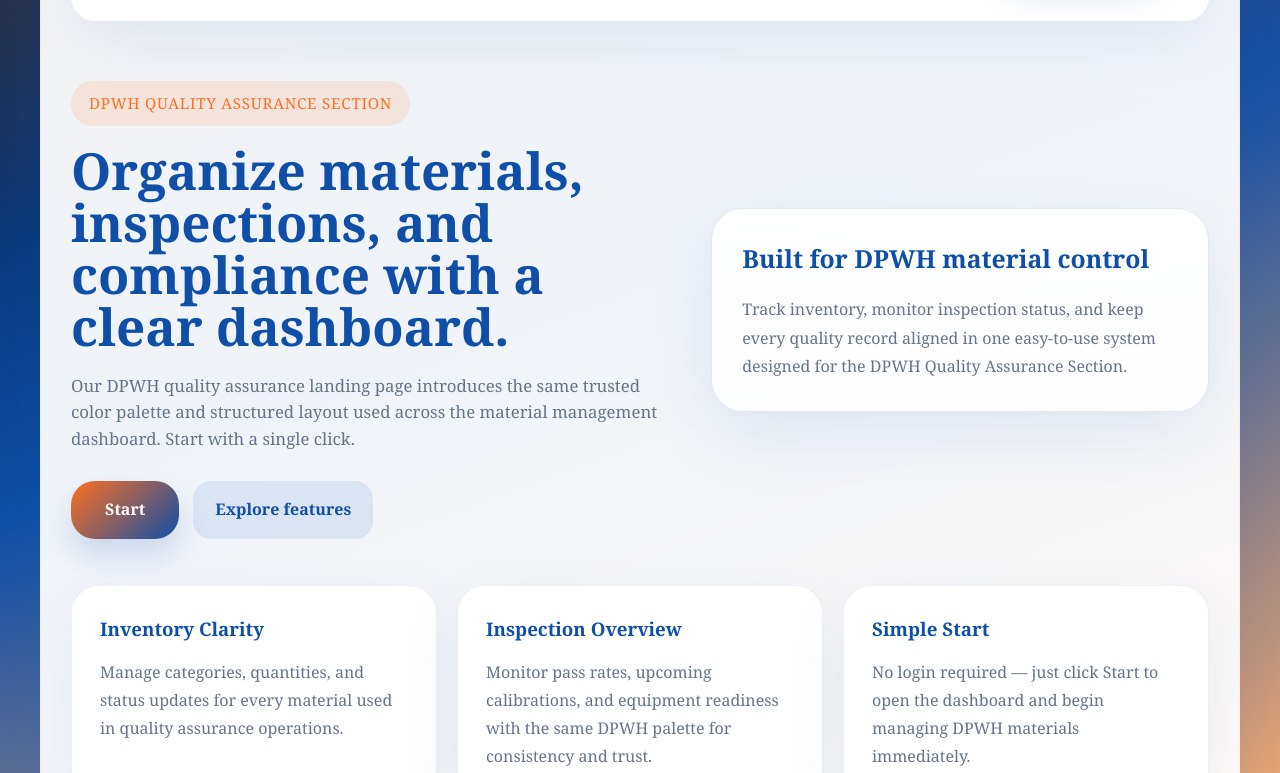
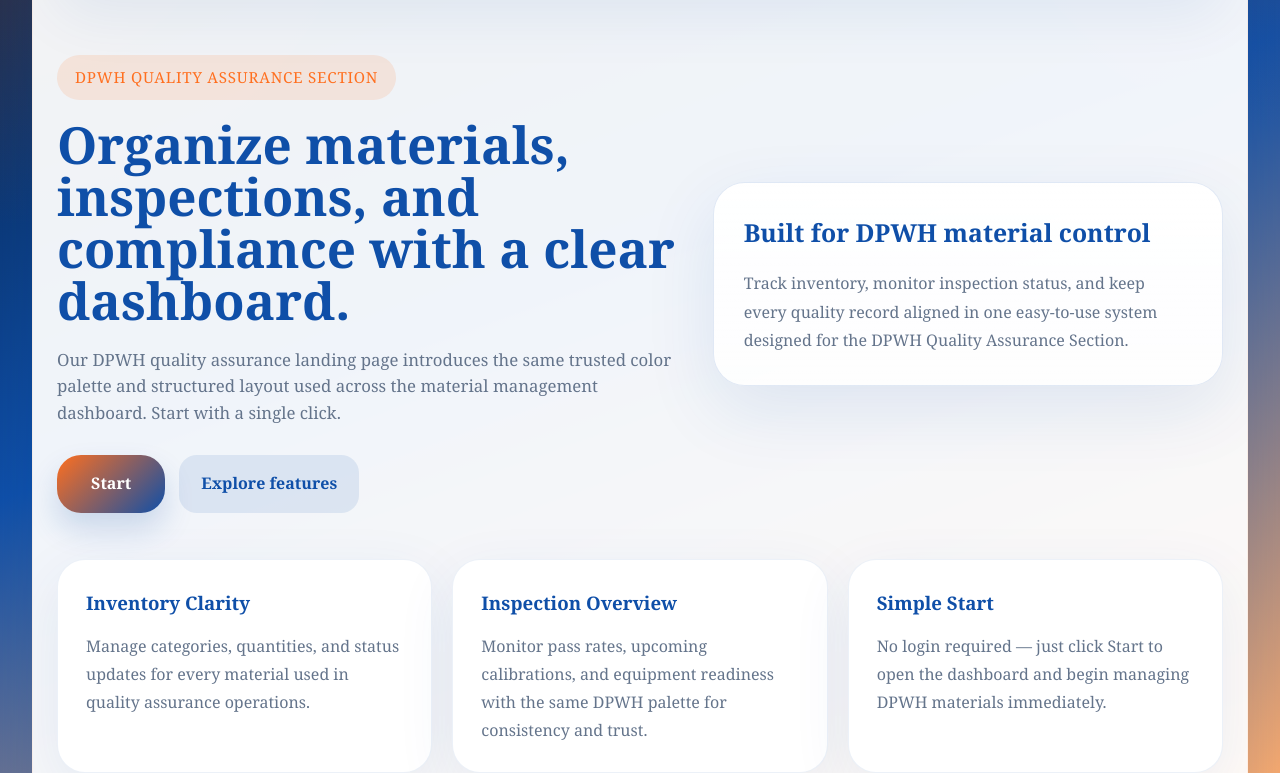
Before and after one commit to matchacreampuff854/DPWH-QAS-INVENTORY, a plain HTML site: page index.html in a window 1280 px wide. Shown: the part 173-946 px from the top of the page. Drawn offline with Linux system fonts and the light colour scheme; a web font is replaced by a local one.

Commit message:
Update styles.css

```diff
--- a/styles.css
+++ b/styles.css
@@ -95,8 +95,10 @@ body {
 }
 
 .landing-shell {
-    max-width: 1200px;
-    padding: 30px;
+    max-width: 1500px;
+    width: 95%;
+    margin: 0 auto;
+    padding: 20px 24px;
 }
 
 .landing-topbar {
```
